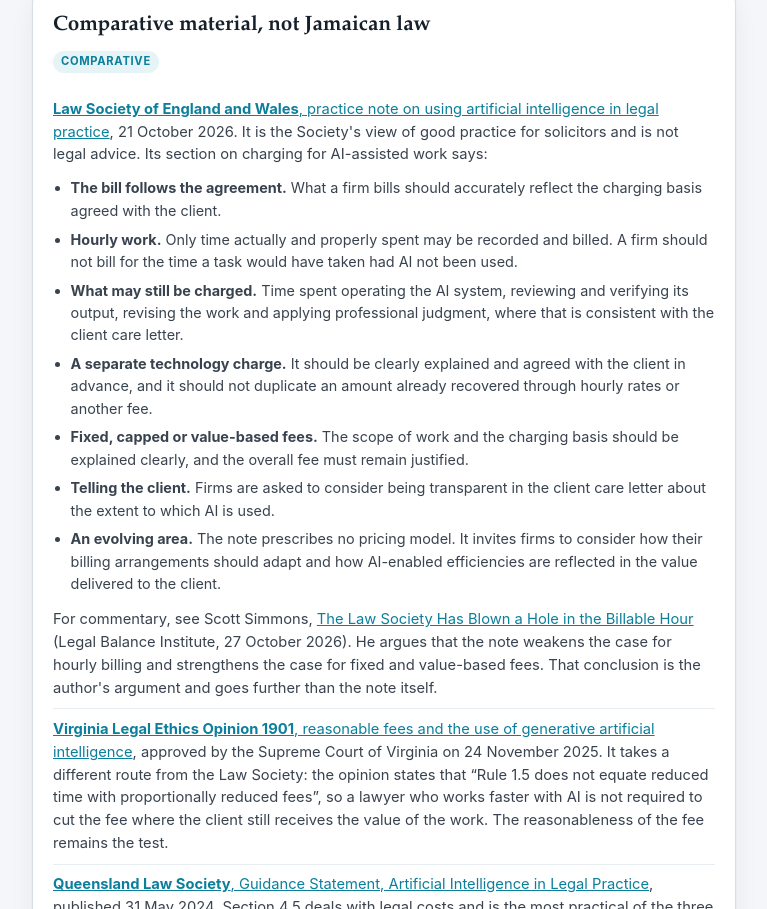
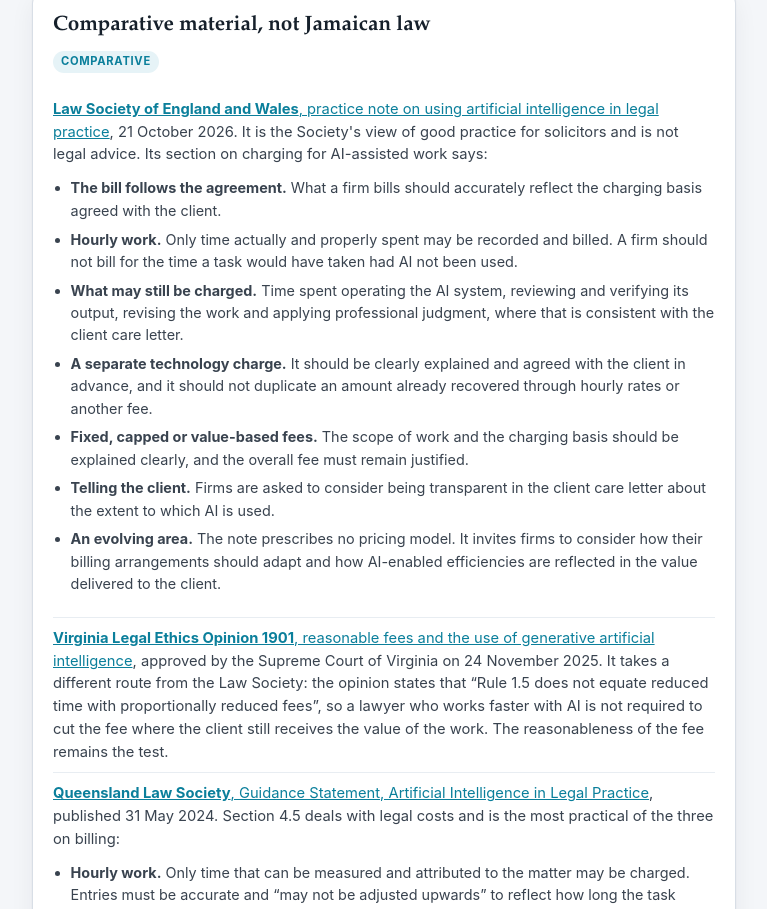
Before and after one commit to slstimpson/beyond-the-billable-hour-hub, a website: page resources.html in a window 1280 px wide. Shown: the part 1952-2861 px from the top of the page, without its empty margins (256-1023 px from the left). Drawn offline with Linux system fonts and the light colour scheme.

Commit message:
Resources: remove the commentary link from the Law Society entry
Co-Authored-By: Claude Fable 5.2 <noreply@anthropic.com>
Claude-Session: https://claude.ai/code/session_01BgGVzig1ArW5jEfpD9uM7g

```diff
--- a/resources.html
+++ b/resources.html
@@ -76,7 +76,7 @@
           <li><strong>Telling the client.</strong> Firms are asked to consider being transparent in the client care letter about the extent to which AI is used.</li>
           <li><strong>An evolving area.</strong> The note prescribes no pricing model. It invites firms to consider how their billing arrangements should adapt and how AI-enabled efficiencies are reflected in the value delivered to the client.</li>
         </ul>
-        For commentary, see Scott Simmons, <a href="https://insights.legalbalanceinstitute.com/the-law-society-has-blown-a-hole-in-the-billable-hour" target="_blank" rel="noopener">The Law Society Has Blown a Hole in the Billable Hour</a> (Legal Balance Institute, 27 October 2026). He argues that the note weakens the case for hourly billing and strengthens the case for fixed and value-based fees. That conclusion is the author's argument and goes further than the note itself.</li>
+      </li>
       <li><a href="https://vacourts.gov/static/courts/scv/amendments/leo_1901.pdf" target="_blank" rel="noopener"><strong>Virginia Legal Ethics Opinion 1901</strong>, reasonable fees and the use of generative artificial intelligence</a>, approved by the Supreme Court of Virginia on 24 November 2025. It takes a different route from the Law Society: the opinion states that <q>Rule 1.5 does not equate reduced time with proportionally reduced fees</q>, so a lawyer who works faster with AI is not required to cut the fee where the client still receives the value of the work. The reasonableness of the fee remains the test.</li>
       <li><a href="https://www.qls.com.au/practising-law-in-qld/ethics/guidance-statements/no-37-artificial-intelligence-in-legal-practice" target="_blank" rel="noopener"><strong>Queensland Law Society</strong>, Guidance Statement, Artificial Intelligence in Legal Practice</a>, published 31 May 2024. Section 4.5 deals with legal costs and is the most practical of the three on billing:
         <ul class="plain-points">
```
